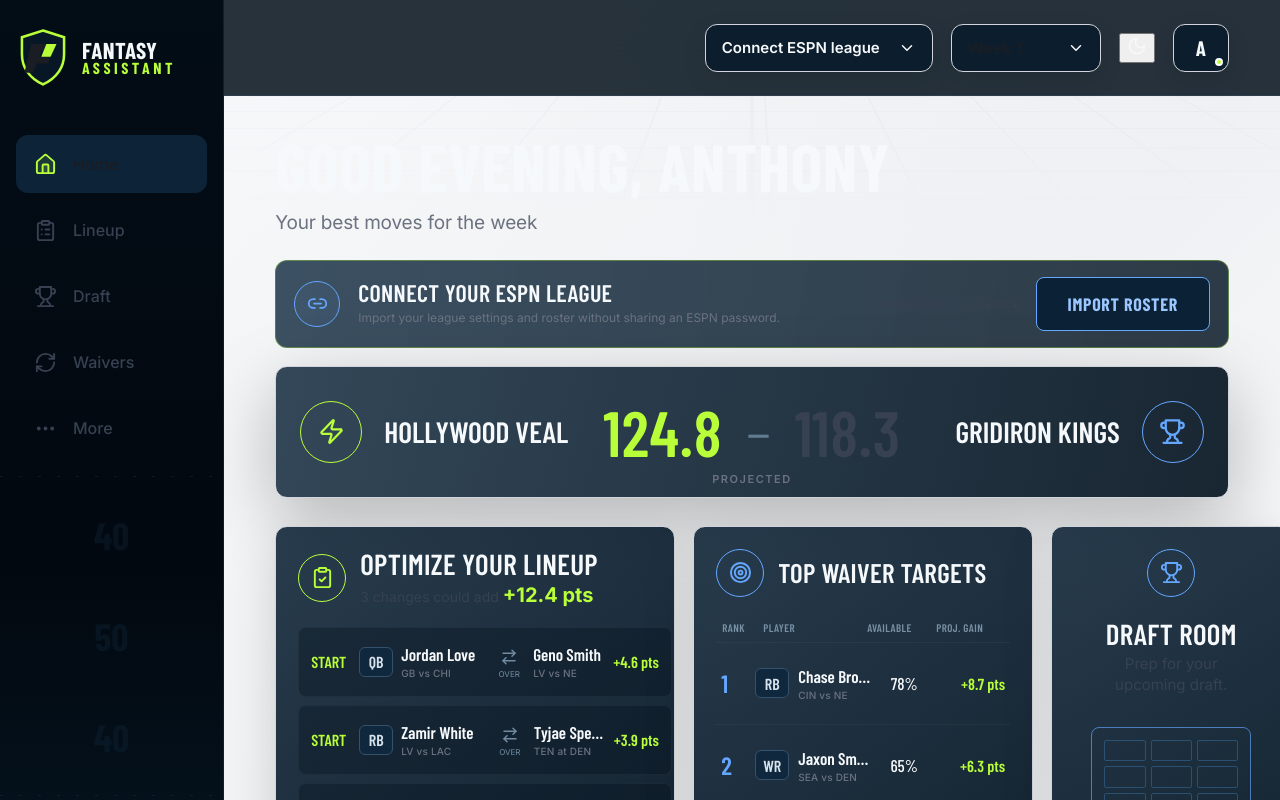
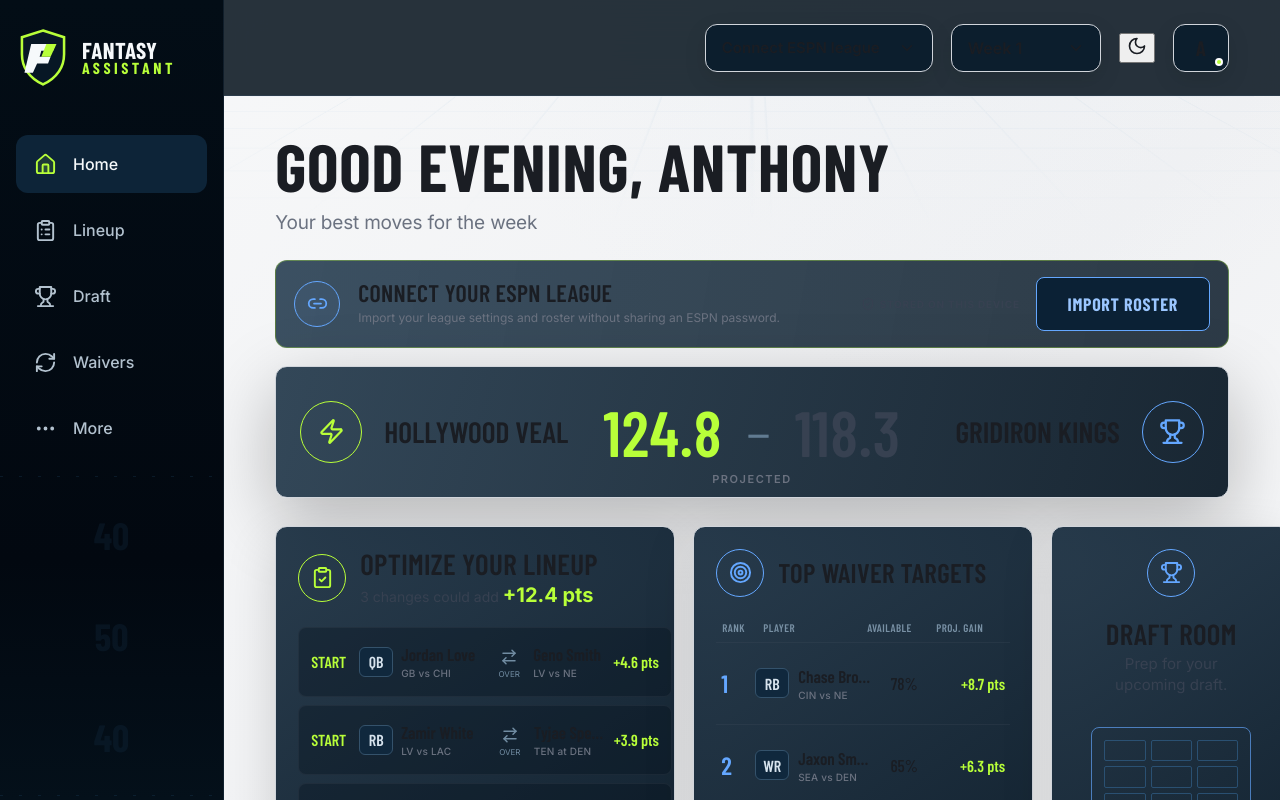
Before and after one commit to Hollywoodveal/fantasy-football-assistant, a React (Vite) app: page / in a window 1280 px wide. Shown: the top 800 px of the page. Built offline with nearby package versions, Linux system fonts and the light colour scheme.

Commit message:
fix: complete phase 2.3.1 light mode contrast

```diff
--- a/src/styles/global.css
+++ b/src/styles/global.css
@@ -420,6 +420,51 @@
 .light-mode .draft-roster,
 .light-mode .draft-pick-help,
 .light-mode .draft-summary { background: rgba(255, 255, 255, 0.86); }
+
+.light-mode {
+  color: var(--text);
+}
+
+.light-mode .side-nav {
+  --text: #f6f9fb;
+  --muted: #93a8bc;
+  --muted-strong: #b3c2cf;
+  color: var(--text);
+}
+
+.light-mode .draft-board,
+.light-mode .draft-roster,
+.light-mode .draft-pick-help,
+.light-mode .draft-summary {
+  color: var(--text);
+}
+
+.light-mode .draft-kicker,
+.light-mode .draft-recommendation h1,
+.light-mode .draft-recommendation__why p,
+.light-mode .draft-recommendation__why svg,
+.light-mode .draft-rank,
+.light-mode .draft-side-heading strong,
+.light-mode .draft-table td:first-child,
+.light-mode .draft-board__filters button:last-child,
+.light-mode .draft-empty svg,
+.light-mode .draft-no-results button {
+  color: #3f6212;
+}
+
+.light-mode .draft-recommendation__identity b,
+.light-mode .draft-position {
+  color: #1d4ed8;
+}
+
+.light-mode .demo-data-label,
+.light-mode .draft-live-status {
+  color: #854d0e;
+}
+
+.light-mode .draft-roster-row em {
+  color: var(--muted);
+}
 
 @media (max-width: 1260px) {
   .draft-room__bar { grid-template-columns: auto 1fr 1fr auto; }
```
